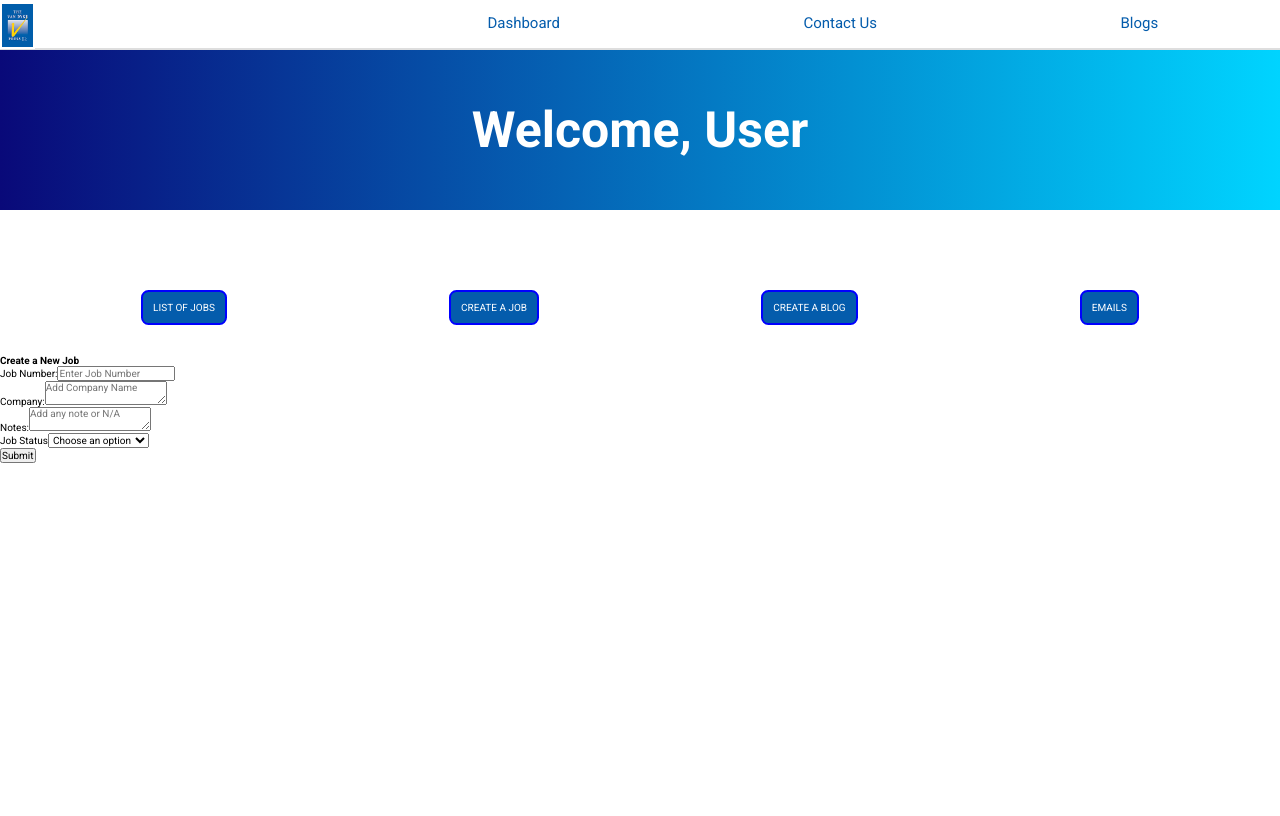
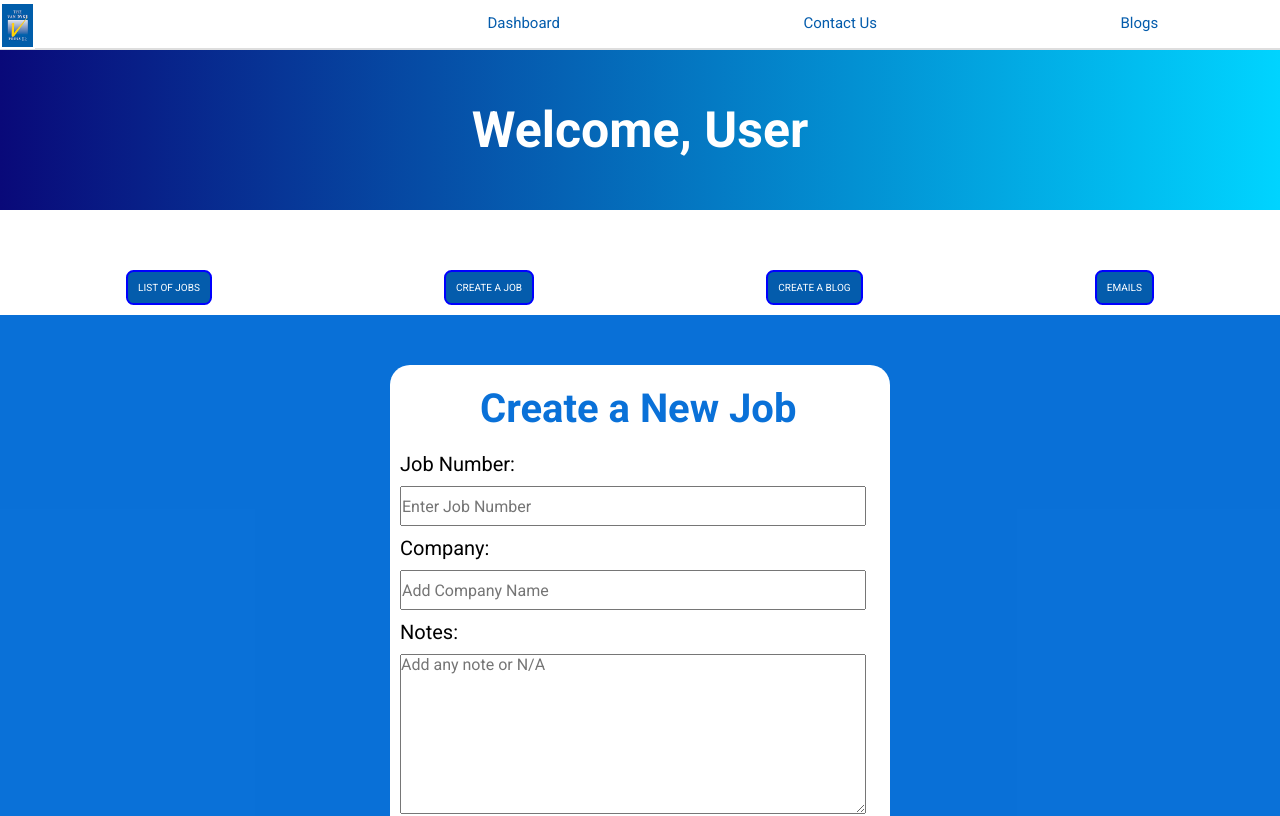
Before and after one commit to JordanWalling/vandyke-frontend, a React (Create React App) app in the folder src/client/: page /dashboard/create-job in a window 1280 px wide. Shown: the top 816 px of the page. Built offline with nearby package versions, Linux system fonts and the light colour scheme; no server answers.

Commit message:
create styling for create job page

```diff
--- a/src/client/src/components/CreateJob.js
+++ b/src/client/src/components/CreateJob.js
@@ -1,6 +1,17 @@
 import axios from "axios";
 import { useState } from "react";
 import { useNavigate } from "react-router-dom";
+import {
+  Background,
+  FormDetails,
+  Form,
+  Label,
+  Input,
+  Textarea,
+  Title,
+  Button,
+  Select,
+} from "../components/CreateJobStyling";
 
 const CreateJob = () => {
   // state to create jobs
@@ -34,12 +45,15 @@ const CreateJob = () => {
   };
 
   return (
+    <Background>
+      <Form className="form" onSubmit={handleJobSubmit}>
+        <Title>Create a New Job</Title>
+        <FormDetails>
           <div>
-      <form className="form" onSubmit={handleJobSubmit}>
-        <h2>Create a New Job</h2>
+            <Label>Job Number:</Label>
+          </div>
           <div>
-          <label>Job Number:</label>
-          <input
+            <Input
               type="number"
               value={number}
               placeholder="Enter Job Number"
@@ -47,8 +61,10 @@ const CreateJob = () => {
             />
           </div>
           <div>
-          <label>Company:</label>
-          <textarea
+            <Label>Company:</Label>
+          </div>
+          <div>
+            <Input
               type="text"
               value={company}
               placeholder="Add Company Name"
@@ -56,8 +72,10 @@ const CreateJob = () => {
             />
           </div>
           <div>
-          <label>Notes:</label>
-          <textarea
+            <Label>Notes:</Label>
+          </div>
+          <div>
+            <Textarea
               type="text"
               value={notes}
               placeholder="Add any note or N/A"
@@ -65,8 +83,10 @@ const CreateJob = () => {
             />
           </div>
           <div>
-          <label htmlFor="status">Job Status</label>
-          <select
+            <Label htmlFor="status">Job Status:</Label>
+          </div>
+          <div>
+            <Select
               type="string"
               value={status}
               defaultValue={"default"}
@@ -78,12 +98,13 @@ const CreateJob = () => {
               <option value={"progress"}>job in progress</option>
               <option value={"completed"}>job completed</option>
               <option value={"sent"}>job sent</option>
-          </select>
+            </Select>
           </div>
 
-        <button onClick={handleJobSubmit}>Submit</button>
-      </form>
-    </div>
+          <Button onClick={handleJobSubmit}>Submit</Button>
+        </FormDetails>
+      </Form>
+    </Background>
   );
 };
 
--- /dev/null
+++ b/src/client/src/components/CreateJobStyling.jsx
@@ -0,0 +1,62 @@
+import styled from "styled-components";
+
+export const Background = styled.div`
+  background-color: #056ed7fa;
+  height: 100vh;
+  display: flex;
+  flex-wrap: wrap;
+  align-content: flex-start;
+  padding-top: 5rem;
+`;
+
+export const Form = styled.form`
+  background-color: #fff;
+  border-radius: 2rem;
+  padding: 2rem 0;
+  width: 80%;
+
+  margin: auto;
+  max-width: 500px;
+`;
+
+export const FormDetails = styled.div`
+  display: flex;
+  flex-direction: column;
+  gap: 1rem;
+  padding-left: 1rem;
+  padding-bottom: 2rem;
+`;
+export const Label = styled.label`
+  font-size: 2rem;
+`;
+export const Input = styled.input`
+  width: 95%;
+  height: 5vh;
+  font-size: 2vh;
+`;
+export const Textarea = styled.textarea`
+  width: 95%;
+  height: 20vh;
+  font-size: 2vh;
+`;
+
+export const Title = styled.h2`
+  font-size: 4rem;
+  padding-bottom: 2rem;
+  padding-left: 18%;
+  color: #056ed7fa;
+`;
+export const Button = styled.button`
+  font-size: 2rem;
+  text-transform: uppercase;
+  background-color: #056ed7fa;
+  width: 30%;
+  margin: auto;
+  color: #fff;
+  border-radius: 0.5rem;
+  padding: 1rem;
+`;
+export const Select = styled.select`
+  width: 30%;
+  height: 4vh;
+`;
--- a/src/client/src/components/dashboard/DashboardStyling.jsx
+++ b/src/client/src/components/dashboard/DashboardStyling.jsx
@@ -14,7 +14,7 @@ export const Container = styled.div`
   display: flex;
   justify-content: center;
   justify-content: space-around;
-  padding: 3rem;
+  padding: 1rem;
   @media screen and (max-width: 430px) {
     display: flex;
     flex-direction: column;
```
Lines whose indentation alone changed are shown as unchanged.
